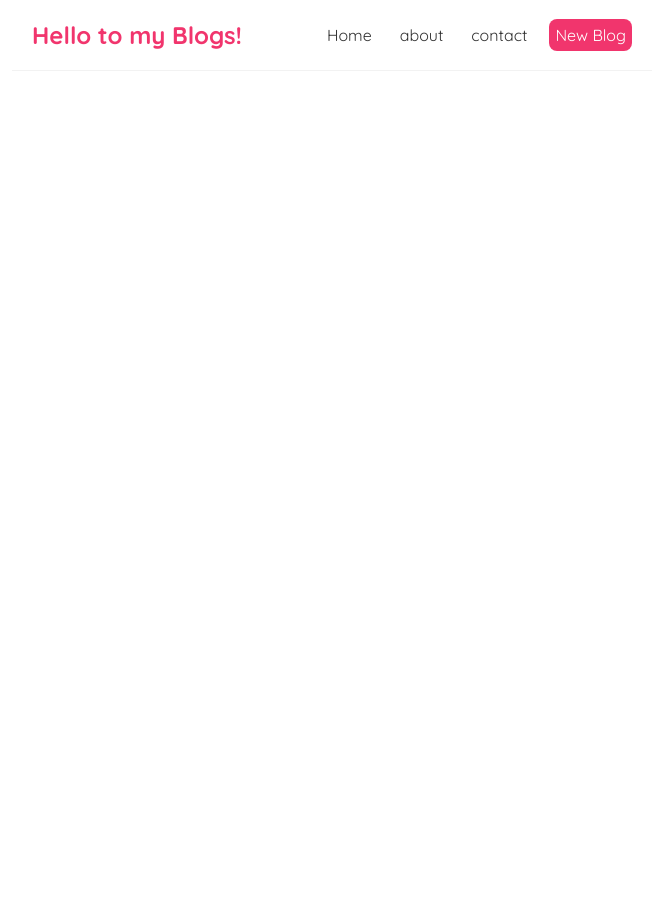
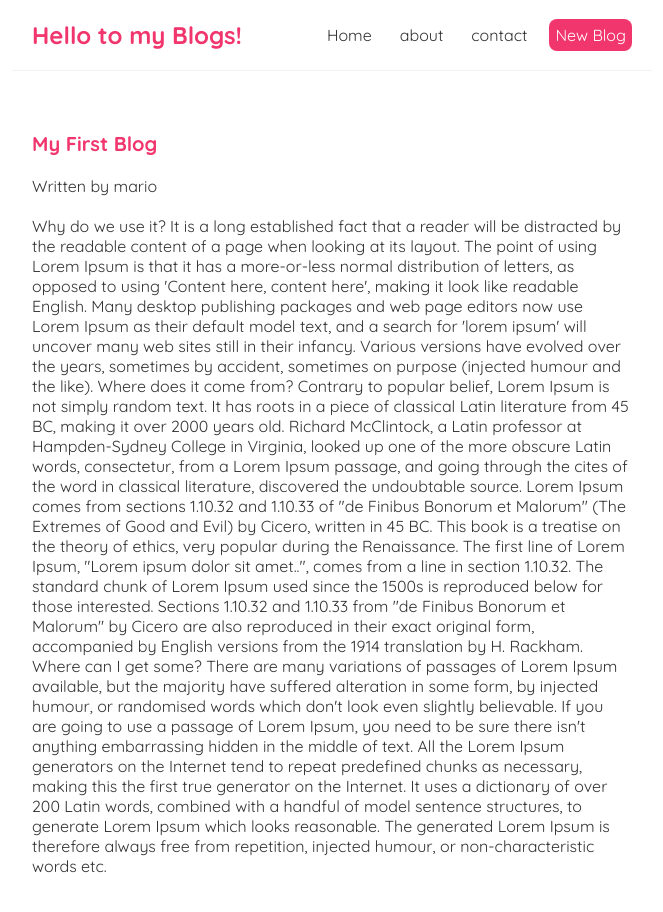
Before and after one commit to EngAla2/React-Blog, a React (Create React App) app: page /blogs/1 in a window 1280 px wide. Shown: the top 912 px of the page, without its empty margins (308-971 px from the left). Before the commit the page ends 800 px from the top, so only its background shows below. Built offline with nearby package versions, Linux system fonts and the light colour scheme; data requests are answered from the project's data file.

Commit message:
Blog(Route): Blog details page

```diff
--- a/src/App.js
+++ b/src/App.js
@@ -1,6 +1,7 @@
 import NavBar from './component/navbar'
 import Home from './component/home'
 import Contact from './component/contact';
+import BlogDetails from './component/blogDetails';
 import { BrowserRouter as Router, Route, Switch } from 'react-router-dom'
 
 function App() {
@@ -16,6 +17,9 @@ function App() {
             <Route exact path="/contact">
               <Contact/>
             </Route>
+            <Route exact path="/blogs/:id">
+              <BlogDetails/>
+            </Route>
           </Switch>
         </div>
       </div>
--- /dev/null
+++ b/src/component/blogDetails.js
@@ -0,0 +1,21 @@
+import { useParams } from 'react-router-dom'
+import useFetch from './useFetch';
+const BlogDetails = () => {
+
+  const { id } = useParams()
+  const {data: blog, isPending, error} = useFetch('http://localhost:8000/blogs/' + id)
+  return (
+    <div className="blog-details">
+      { error ? <p>{error}</p> : isPending && <p>ppp</p> }
+      { blog && (
+        <article>
+          <h2>{blog.title}</h2>
+          <p>Written by { blog.author }</p>
+          <p> { blog.body } </p>
+        </article>
+      )}
+    </div>
+   );
+}
+
+export default BlogDetails;
--- a/src/component/blogList.js
+++ b/src/component/blogList.js
@@ -1,3 +1,4 @@
+import { Link } from 'react-router-dom'
 const BlogList = ({ blogs, title}) => {
 
   return (
@@ -5,8 +6,10 @@ const BlogList = ({ blogs, title}) => {
       <h2>{ title }</h2>
     { blogs.map((blog) =>
       <div className="blog-preview" key={blog.id}>
-        <h2>{ blog.title }</h2>
-        <p>Written by { blog.author }</p>
+        <Link to={`/blogs/${blog.id}`}>
+          <h2>{ blog.title }</h2>
+          <p>Written by { blog.author }</p>
+        </Link>
       </div>
       ) }
    </div>
--- a/src/index.css
+++ b/src/index.css
@@ -52,3 +52,25 @@
   color: #f1356d;
   margin-bottom: 8px;
 }
+.blog-preview a {
+  text-decoration: none;
+}
+/* blog details page */
+.blog-details h2 {
+  font-size: 20px;
+  color:#f1356d;
+  margin-bottom: 10px;
+}
+
+.blog-details div, p {
+  margin: 20px 0;
+  margin-bottom: 10px;
+}
+.blog-details button {
+  background: #f1356d;
+  color: #fff;
+  border: 0;
+  padding: 8px;
+  border-radius: 8px;
+  cursor: pointer;
+}
```
